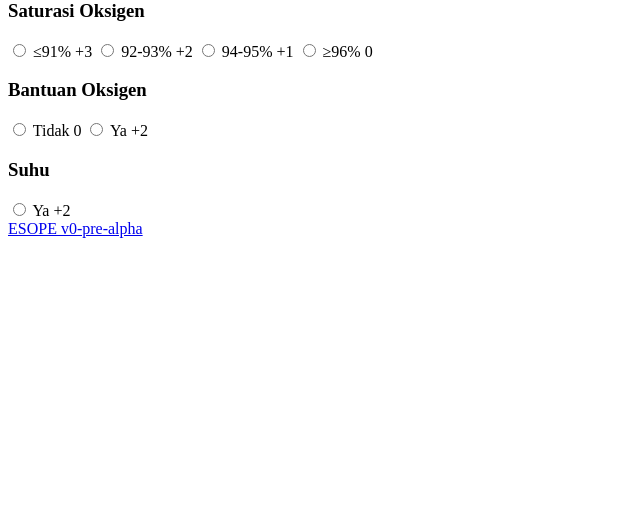
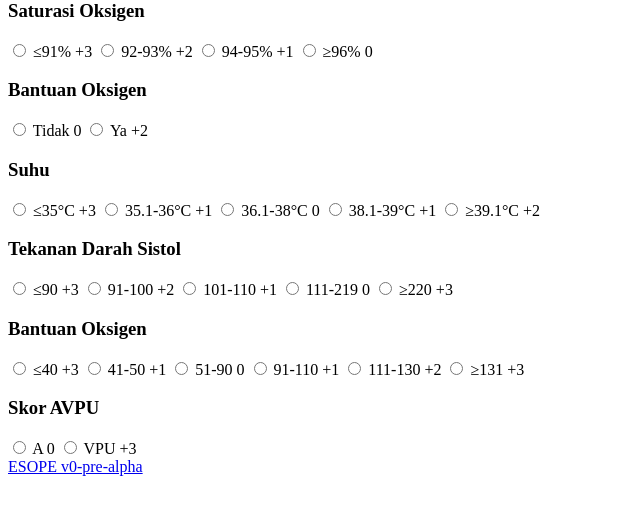
Before and after one commit to cicag/esope, a PHP site: page / in a window 1280 px wide. Shown: the part 199-714 px from the top of the page, without its empty margins (0-640 px from the left). Run offline with PHP 8.4, Linux system fonts and the light colour scheme.

Commit message:
soal NEWS

```diff
--- a/includes/footer.php
+++ b/includes/footer.php
@@ -1,3 +1,3 @@
  <footer>
-    <a href="src/about.php">ESOPE v0-pre-alpha</a>
+    <a href="includes/about.php">ESOPE v0-pre-alpha</a>
  </footer>
--- a/index.php
+++ b/index.php
@@ -64,7 +64,6 @@ include 'includes/header.php';
         <span class="opt-score">0</span>
       </label>
 
-
   <h3>Bantuan Oksigen</h3>
 
   <input type="radio" id="q3a" name="answers[3]" value="A" data-score="0">
@@ -73,20 +72,129 @@ include 'includes/header.php';
         <span class="opt-score">0</span>
       </label>
 
-
   <input type="radio" id="q3b" name="answers[3]" value="B" data-score="2">
       <label for="q3b" class="option">
         <span class="opt-text">Ya</span>
         <span class="opt-score">+2</span>
       </label>
 
-
   <h3>Suhu</h3>
 
   <input type="radio" id="q4a" name="answers[4]" value="A" data-score="3">
-      <label for="q3b" class="option">
-        <span class="opt-text">Ya</span>
+      <label for="q4a" class="option">
+        <span class="opt-text">≤35°C</span>
+        <span class="opt-score">+3</span>
+      </label>
+
+  <input type="radio" id="q4b" name="answers[4]" value="B" data-score="1">
+      <label for="q4b" class="option">
+        <span class="opt-text">35.1-36°C</span>
+        <span class="opt-score">+1</span>
+      </label>
+
+  <input type="radio" id="q4c" name="answers[4]" value="C" data-score="0">
+      <label for="q4c" class="option">
+        <span class="opt-text">36.1-38°C</span>
+        <span class="opt-score">0</span>
+      </label>
+
+  <input type="radio" id="q4d" name="answers[4]" value="D" data-score="1">
+      <label for="q4d" class="option">
+        <span class="opt-text">38.1-39°C</span>
+        <span class="opt-score">+1</span>
+      </label>
+
+  <input type="radio" id="q4e" name="answers[4]" value="E" data-score="2">
+      <label for="q4e" class="option">
+        <span class="opt-text">≥39.1°C</span>
         <span class="opt-score">+2</span>
+      </label>
+
+
+  <h3>Tekanan Darah Sistol</h3>
+
+    <input type="radio" id="q5a" name="answers[5]" value="A" data-score="3">
+      <label for="q5a" class="option">
+        <span class="opt-text">≤90</span>
+        <span class="opt-score">+3</span>
+      </label>
+
+    <input type="radio" id="q5b" name="answers[5]" value="B" data-score="2">
+      <label for="q5b" class="option">
+        <span class="opt-text">91-100</span>
+        <span class="opt-score">+2</span>
+      </label>
+
+    <input type="radio" id="q5c" name="answers[5]" value="C" data-score="1">
+      <label for="q5c" class="option">
+        <span class="opt-text">101-110</span>
+        <span class="opt-score">+1</span>
+      </label>
+
+    <input type="radio" id="q5d" name="answers[5]" value="D" data-score="0">
+      <label for="q5d" class="option">
+        <span class="opt-text">111-219</span>
+        <span class="opt-score">0</span>
+      </label>
+
+    <input type="radio" id="q5e" name="answers[5]" value="E" data-score="3">
+      <label for="q5e" class="option">
+        <span class="opt-text">≥220</span>
+        <span class="opt-score">+3</span>
+      </label>
+
+  <h3>Bantuan Oksigen</h3>
+
+   <input type="radio" id="q6a" name="answers[6]" value="A" data-score="3">
+      <label for="q6a" class="option">
+        <span class="opt-text">≤40</span>
+        <span class="opt-score">+3</span>
+      </label>
+
+   <input type="radio" id="q6b" name="answers[6]" value="B" data-score="1">
+      <label for="q6b" class="option">
+        <span class="opt-text">41-50</span>
+        <span class="opt-score">+1</span>
+      </label>
+
+   <input type="radio" id="q6c" name="answers[6]" value="C" data-score="0">
+      <label for="q6c" class="option">
+        <span class="opt-text">51-90</span>
+        <span class="opt-score">0</span>
+      </label>
+
+   <input type="radio" id="q6d" name="answers[6]" value="D" data-score="1">
+      <label for="q6d" class="option">
+        <span class="opt-text">91-110</span>
+        <span class="opt-score">+1</span>
+      </label>
+
+   <input type="radio" id="q6e" name="answers[6]" value="E" data-score="2">
+      <label for="q6e" class="option">
+        <span class="opt-text">111-130</span>
+        <span class="opt-score">+2</span>
+      </label>
+
+   <input type="radio" id="q6f" name="answers[6]" value="F" data-score="3">
+      <label for="q6f" class="option">
+        <span class="opt-text">≥131</span>
+        <span class="opt-score">+3</span>
+      </label>
+
+  <h3>Skor AVPU</h3>
+
+
+   <input type="radio" id="q7a" name="answers[7]" value="A" data-score="0">
+      <label for="q7a" class="option">
+        <span class="opt-text">A</span>
+        <span class="opt-score">0</span>
+      </label>
+
+
+   <input type="radio" id="q7b" name="answers[7]" value="B" data-score="3">
+      <label for="q7b" class="option">
+        <span class="opt-text">VPU</span>
+        <span class="opt-score">+3</span>
       </label>
 
 <!-- Kaki, tentang Bantu -->
```
